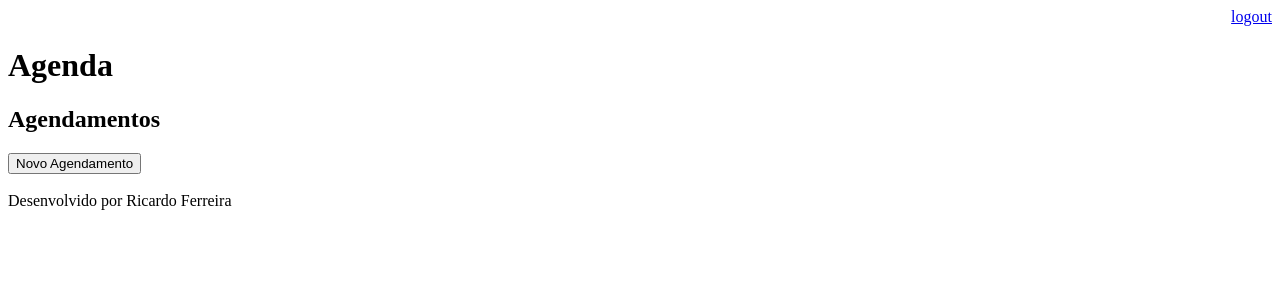
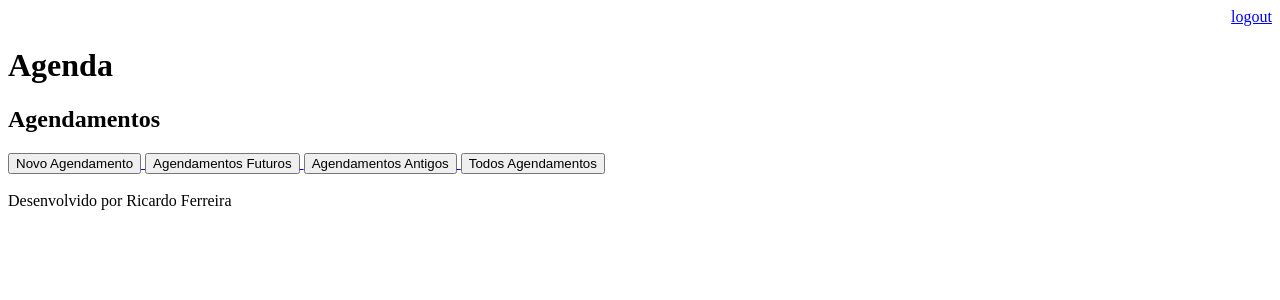
Before and after one commit to jrjunior72/agenda, a Django app: page /agenda/ in a window 1280 px wide. Shown: the top 300 px of the page. Run offline with Django 3.2, Linux system fonts and the light colour scheme; a user stored in the database is signed in; data comes from the database, SQL or seed files in the repository; both versions use the stored data as it was after the commit.

Commit message:
Adicionado funcionalidades do exercício da Aula 05. Deixar em amarelo eventos com menos de uma hora para início e nova tela com eventos passados.

```diff
--- a/agenda/urls.py
+++ b/agenda/urls.py
@@ -23,6 +23,8 @@ urlpatterns = [
     path('admin/', admin.site.urls),
     # path('eventos/<titulo_evento>/', views.local_evento),
     path('agenda/', views.lista_eventos),
+    path('agenda/passados/', views.lista_eventos_passados),
+    path('agenda/todos/', views.lista_eventos_todos),
     path('agenta/lista/', views.json_lista_eventos),
     path('agenda/evento/', views.evento), # redireciona para página de cadastro de evento
     path('agenda/evento/submit', views.submit_evento), # chamada pelo botão salvar de cadastro de evento
--- a/core/views.py
+++ b/core/views.py
@@ -57,6 +57,22 @@ def lista_eventos(request):
     return render(request, 'agenda.html', dados)
 
 @login_required(login_url='/login/')
+def lista_eventos_passados(request):
+    usuario = request.user
+    data_atual = datetime.now()
+    evento = Evento.objects.filter(usuario=usuario,
+                                   data_evento__lt=data_atual)
+    dados = {'eventos':evento}
+    return render(request, 'agenda.html', dados)
+
+@login_required(login_url='/login/')
+def lista_eventos_todos(request):
+    usuario = request.user
+    evento = Evento.objects.filter(usuario=usuario)
+    dados = {'eventos':evento}
+    return render(request, 'agenda.html', dados)
+
+@login_required(login_url='/login/')
 def evento(request):
     id_evento = request.GET.get('id')
     dados = {}
--- a/templates/agenda.html
+++ b/templates/agenda.html
@@ -2,14 +2,27 @@
 
 {% block content %}
     <h2>Agendamentos</h2>
-    <a href="evento/">
+    <a href="/agenda/evento/">
         <button type="button">Novo Agendamento</button>
+    </a>
+    <a href="/">
+        <button type="button">Agendamentos Futuros</button>
+    </a>
+    <a href="/agenda/passados/">
+        <button type="button">Agendamentos Antigos</button>
+    </a>
+    <a href="/agenda/todos/">
+        <button type="button">Todos Agendamentos</button>
     </a>
     <ul style="font-size: 18px">
         {% for evento in eventos %}
             <li>
                 <div style={% if evento.get_evento_atrasado %}
                                 "color:red"
+                                {% else %}
+                                    {% if evento.get_evento_proximo %}
+                                        "color:orange"
+                                    {% endif %}
                                 {% endif %} >
                     {{ evento.titulo }} - {{ evento.get_data_evento}}
                     ( <a href="evento/?id={{ evento.id }}">Editar</a>
```
Also changed, not shown: core/models.py (+9 -2 lines), db.sqlite3.
